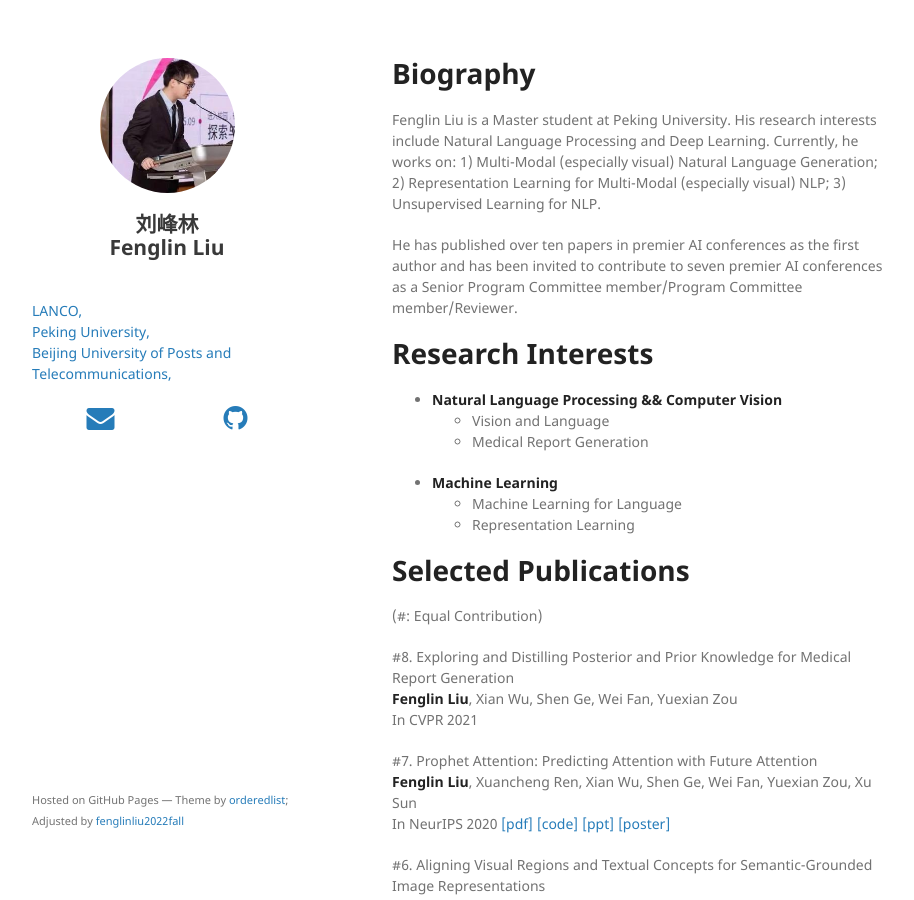
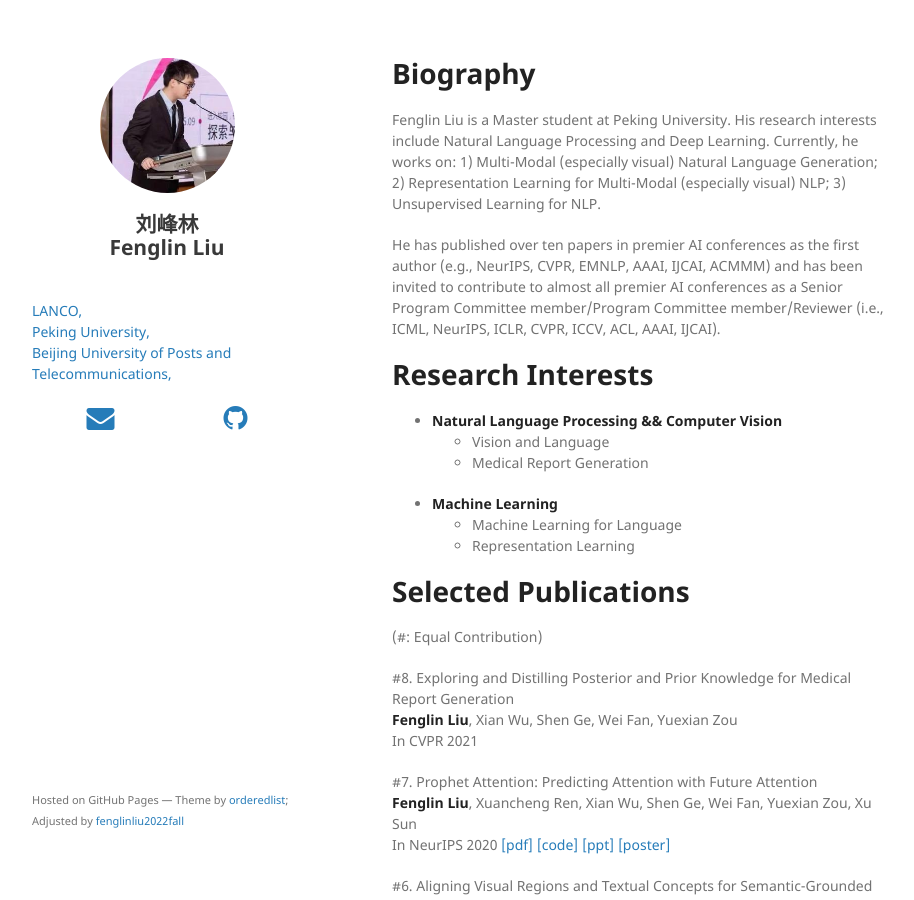
Before and after one commit to fenglinliu2022fall/fenglinliu2022fall.github.io, a Jekyll site: the page built from index.md, in a window 1280 px wide and 900 px high. Shown: the whole window, without its empty margins (178-1092 px from the left). Built offline with Jekyll 4.4.1, drawn with Linux system fonts in a browser that asks for light colours; nearby versions of some CDN libraries; our own code applies the rules of GitHub Pages for plain Markdown files.

Commit message:
Update index.md

```diff
--- a/index.md
+++ b/index.md
@@ -1,7 +1,7 @@
 # Biography
 Fenglin Liu is a Master student at Peking University. His research interests include Natural Language Processing and Deep Learning. Currently, he works on: 1) Multi-Modal (especially visual) Natural Language Generation; 2) Representation Learning for Multi-Modal (especially visual) NLP; 3) Unsupervised Learning for NLP.
 
-He has published over ten papers in premier AI conferences as the first author and has been invited to contribute to seven premier AI conferences as a Senior Program Committee member/Program Committee member/Reviewer.
+He has published over ten papers in premier AI conferences as the first author (e.g., NeurIPS, CVPR, EMNLP, AAAI, IJCAI, ACMMM) and has been invited to contribute to almost all premier AI conferences as a Senior Program Committee member/Program Committee member/Reviewer (i.e., ICML, NeurIPS, ICLR, CVPR, ICCV, ACL, AAAI, IJCAI).
 
 # Research Interests
 
```
